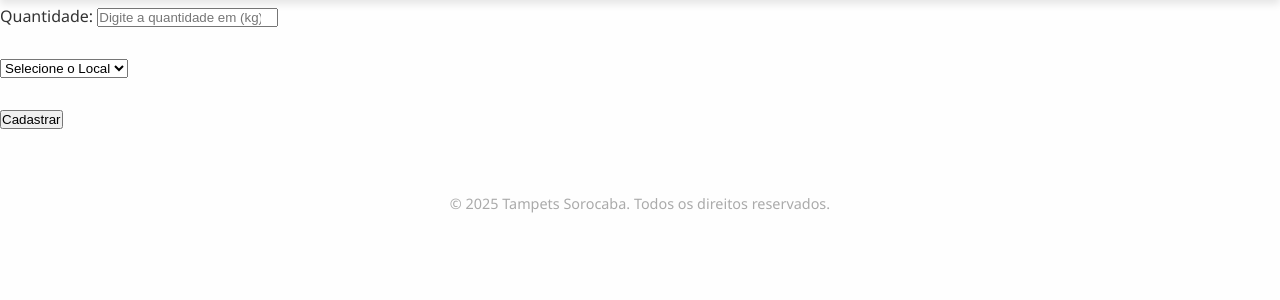
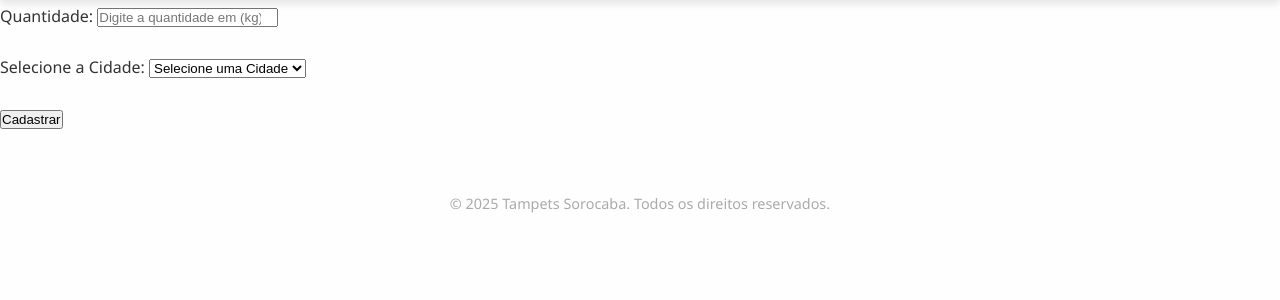
Before and after one commit to aelton-lima/Tampets, a PHP site: page /cadastrar_coletas.php in a window 1280 px wide. Shown: the part 66-366 px from the top of the page. Run offline with PHP 8.4, Linux system fonts and the light colour scheme; the visitor is signed in with stand-in values (Sample User, id 1); tables that the repository leaves empty or names only in its code hold one stand-in row (values such as "Sample post").

Commit message:
Filtro de cidade no cadastro de coletas
O cadastro de coletas filtra pela cidade os locais. Tem uma condição que só permite selecionar o local se uma cidade for selecionada primeiro.

```diff
--- a/api/conexao.php
+++ b/api/conexao.php
@@ -2,9 +2,9 @@
 // Esta é a rotina para se efetuar a conexao com o DB
 
 // Dados para efetuar a conexão
-$serverName = "localhost";
-$userName = "root";
-$password = "";
+$serverName = "10.62.56.59";
+$userName = "tampets";
+$password = "@admin123";
 $dabatase = "db_tampets";
 
 // Criar a conexão
--- a/cadastrar_coletas.php
+++ b/cadastrar_coletas.php
@@ -9,6 +9,7 @@ validar_sessao();
 
 $listaLocais = listar_locais();
 $listaUsuarios = listar_usuarios();
+$listaCidades = listar_cidades();
 
 if($_SERVER["REQUEST_METHOD"] == "POST") {
     $quantidade = $_POST['quantidade'];
@@ -27,16 +28,61 @@ if($_SERVER["REQUEST_METHOD"] == "POST") {
         <input type="number" name="quantidade" required placeholder="Digite a quantidade em (kg):">
         <br><br>
 
-        <select name="id_local" required>
-            <option value="">Selecione o Local</option>
+        <label for="cidade">Selecione a Cidade:</label>
+        <select name="id_cidade" id="cidade" onchange="atualizarLocais()" required>
+            <option value="">Selecione uma Cidade</option>
             <?php
-                while($row = $listaLocais -> fetch_assoc()) {
-                    echo "<option value='".$row['id_local'],"'>".$row['bairro']."</option>";
+                // Exibe as cidades
+                while($row = $listaCidades->fetch_assoc()) {
+                    echo "<option value='".$row['id_cidade']."'>".$row['nome']."</option>";
                 }
             ?>
         </select><br><br>
 
+        <!-- O campo de local será inicialmente escondido -->
+        <div id="local-container" style="display:none;">
+            <label for="local">Selecione o Local:</label>
+            <select name="id_local" id="local" required>
+                <option value="">Selecione o Local</option>
+                <?php
+                    // Exibe todos os locais inicialmente
+                    while($row = $listaLocais->fetch_assoc()) {
+                        echo "<option value='".$row['id_local']."' data-cidade='".$row['id_cidade']."'>".$row['nome']." - ".$row['bairro']."</option>";
+                    }
+                ?>
+            </select><br><br>
+        </div>
+
         <input type="submit" value="Cadastrar">
     </form>
 </div>
+
+<script>
+    // Função para atualizar a lista de locais com base na cidade selecionada
+    function atualizarLocais() {
+        const cidadeSelecionada = document.getElementById('cidade').value;
+        const locais = document.querySelectorAll('#local option');
+        const localContainer = document.getElementById('local-container');
+
+        // Se uma cidade for selecionada, mostra a seção de locais
+        if (cidadeSelecionada !== "") {
+            localContainer.style.display = "block"; // Exibe o campo de locais
+        } else {
+            localContainer.style.display = "none"; // Esconde o campo de locais
+        }
+
+        // Filtra os locais para exibir apenas os correspondentes à cidade selecionada
+        locais.forEach(function(local) {
+            if (cidadeSelecionada === "" || local.getAttribute('data-cidade') === cidadeSelecionada) {
+                local.style.display = "block"; // Exibe o local
+            } else {
+                local.style.display = "none"; // Esconde o local
+            }
+        });
+
+        // Reseta a seleção do local para o primeiro valor em caso de mudança de cidade
+        document.getElementById('local').value = "";
+    }
+</script>
+
 <?php include 'assets/complementos/rodape.php'; ?>
```
